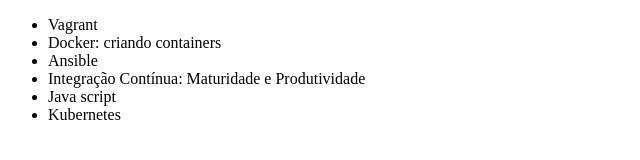
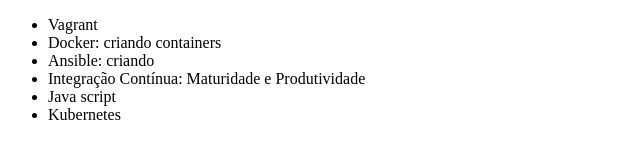
Before and after one commit to brunocardoso1/learning-git, a plain HTML site: page index.html in a window 1280 px wide. Shown: the full height of the page, 0-640 px from the left. Drawn offline with Linux system fonts and the light colour scheme.

Commit message:
alterado titulo ansible

```diff
--- a/index.html
+++ b/index.html
@@ -8,7 +8,7 @@
     <ul>
         <li>Vagrant</li>
         <li>Docker: criando containers</li>
-        <li>Ansible</li>
+        <li>Ansible: criando </li>
         <li>Integração Contínua: Maturidade e Produtividade</li>
         <li>Java script</li>
         <li>Kubernetes</li>
```
